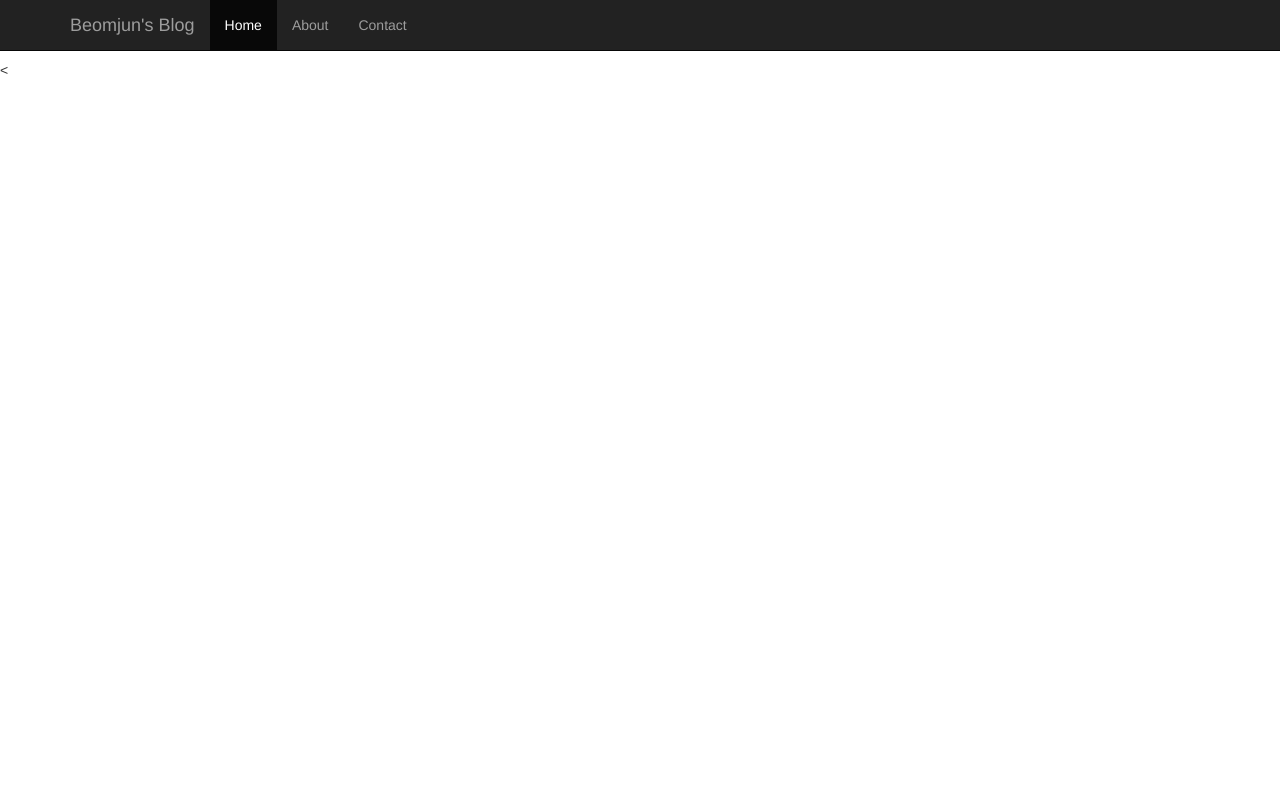
After one commit to sarkmen/pratice1, a Django app: template blog/templates/blog/base.html in a window 1280 px wide. The commit adds this page. Run offline with Django 3.2, Linux system fonts and the light colour scheme; the template is opened without the code that fills it, so the values that code supplies are empty; some libraries are stand-ins or nearby versions.

Commit message:
base template지정 및 bootstrap 적용

```diff
--- /dev/null
+++ b/blog/templates/blog/base.html
@@ -0,0 +1,44 @@
+<<!DOCTYPE html>
+<html>
+<head>
+<meta charset="utf8"/>
+<title>Beomjun's blog</title>
+<link rel="stylesheet" href="https://maxcdn.bootstrapcdn.com/bootstrap/3.3.6/css/bootstrap.min.css"/>
+<style>
+body {
+    padding-top: 60px;
+    padding-bottom: 30px;
+}
+</style>
+</head>
+<body>
+    <nav class="navbar navbar-inverse navbar-fixed-top">
+        <div class="container">
+            <div class="navbar-header">
+                <button type="button" class="navbar-toggle collapsed" data-toggle="collapse" data-target="#navbar" aria-expanded="false" aria-controls="navbar">
+                    <span class="sr-only">Toggle navigation</span>
+                    <span class="icon-bar"></span>
+                    <span class="icon-bar"></span>
+                    <span class="icon-bar"></span>
+                </button>
+                <a class="navbar-brand" href='{% url 'blog:index' %}'>Beomjun's Blog</a>
+            </div>
+            <div id="navbar" class="collapse navbar-collapse">
+                <ul class="nav navbar-nav">
+                    <li class="active"><a href="{% url 'blog:index' %}">Home</a></li>
+                    <li><a href="#about">About</a></li>
+                    <li><a href="#contact">Contact</a></li>
+                </ul>
+            </div>
+        </div>
+    </nav>
+    <div class="container">
+        <div class="row">
+            <div class="col-sm-12">
+            {% block content %}
+            {% endblock %}
+            </div>
+        </div>
+    </div>
+</body>
+</html>
```
Also changed, not shown: blog/templates/blog/index.html (+17 -7 lines), blog/templates/blog/post_detail.html (+10 -3 lines).
